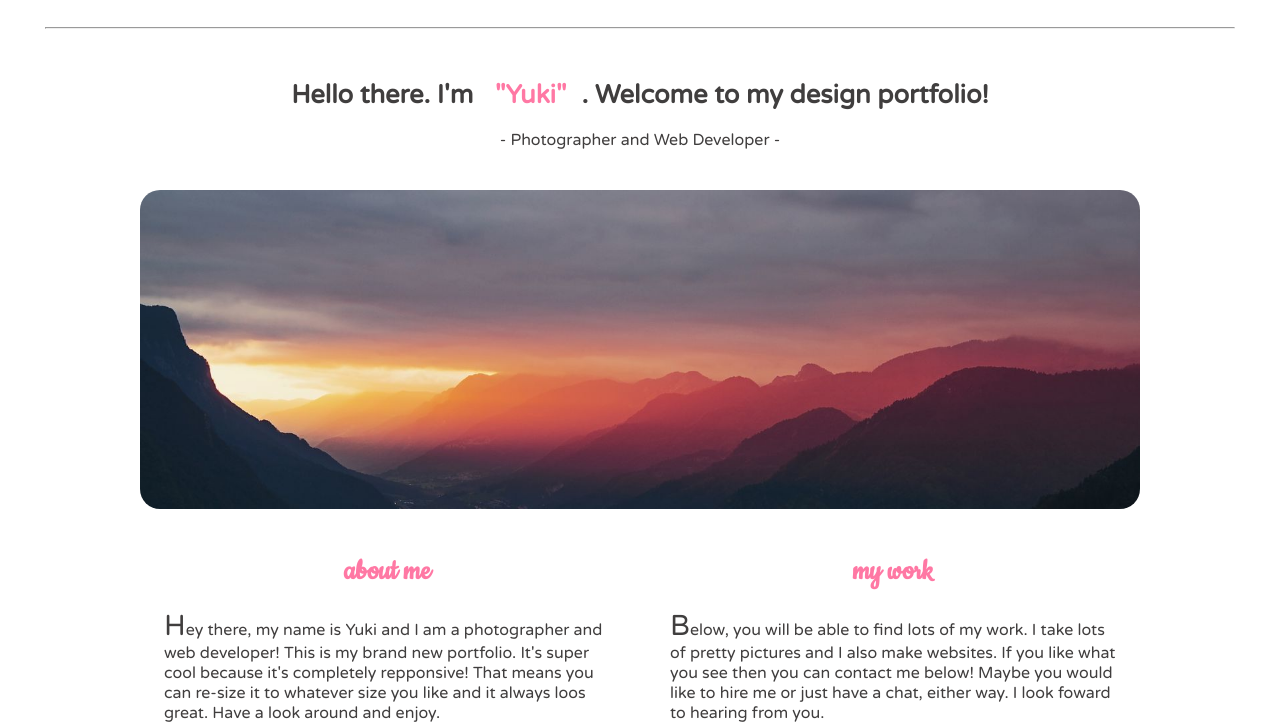
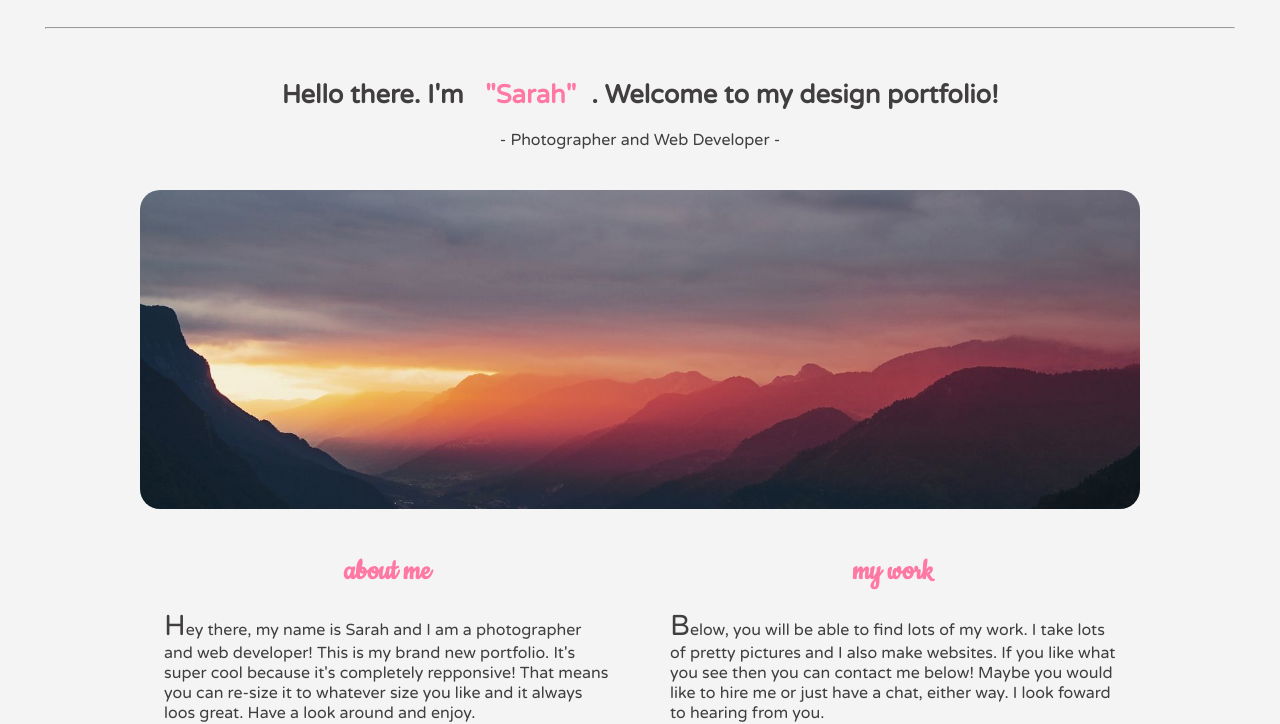
Before and after one commit to yukijina/liquidgem, a plain HTML site: page index.html in a window 1280 px wide. Shown: the part 78-802 px from the top of the page. Drawn offline with nearby package versions, Linux system fonts and the light colour scheme.

Commit message:
bg color

```diff
--- a/css/main.css
+++ b/css/main.css
@@ -7,6 +7,7 @@ body {
   font-family: 'Varela Round', sans-serif;
   font-size: 16px;
   color: #403e3e;
+  background-color: #f4f4f4;
 }
 
 /* COMMON
@@ -163,6 +164,7 @@ footer {
   background-color: #363333;
   position: relative;
   padding: 30px 0;
+  margin: 0;
 }
 
 /* LEFT SIDE / CONTACT FORM */
--- a/index.html
+++ b/index.html
@@ -43,7 +43,7 @@
 		<!-- HEADER -->
 		<header>
 			<h1>Hello there. I'm
-				<span>"Yuki"</span>.
+				<span>"Sarah"</span>.
 			  Welcome to my design portfolio!
 			</h1>
 			<p>- Photographer and Web Developer -</p>
@@ -54,7 +54,7 @@
 	<section id="main">
 		<div id="aboutme">
 			<h2>about me</h2>
-			<p>Hey there, my name is Yuki and I am a photographer and web developer!
+			<p>Hey there, my name is Sarah and I am a photographer and web developer!
 				 This is my brand new portfolio. It's super cool because it's completely
 				 repponsive! That means you can re-size it to whatever size you like and
 				 it always loos great. Have a look around and enjoy.</p>
```
